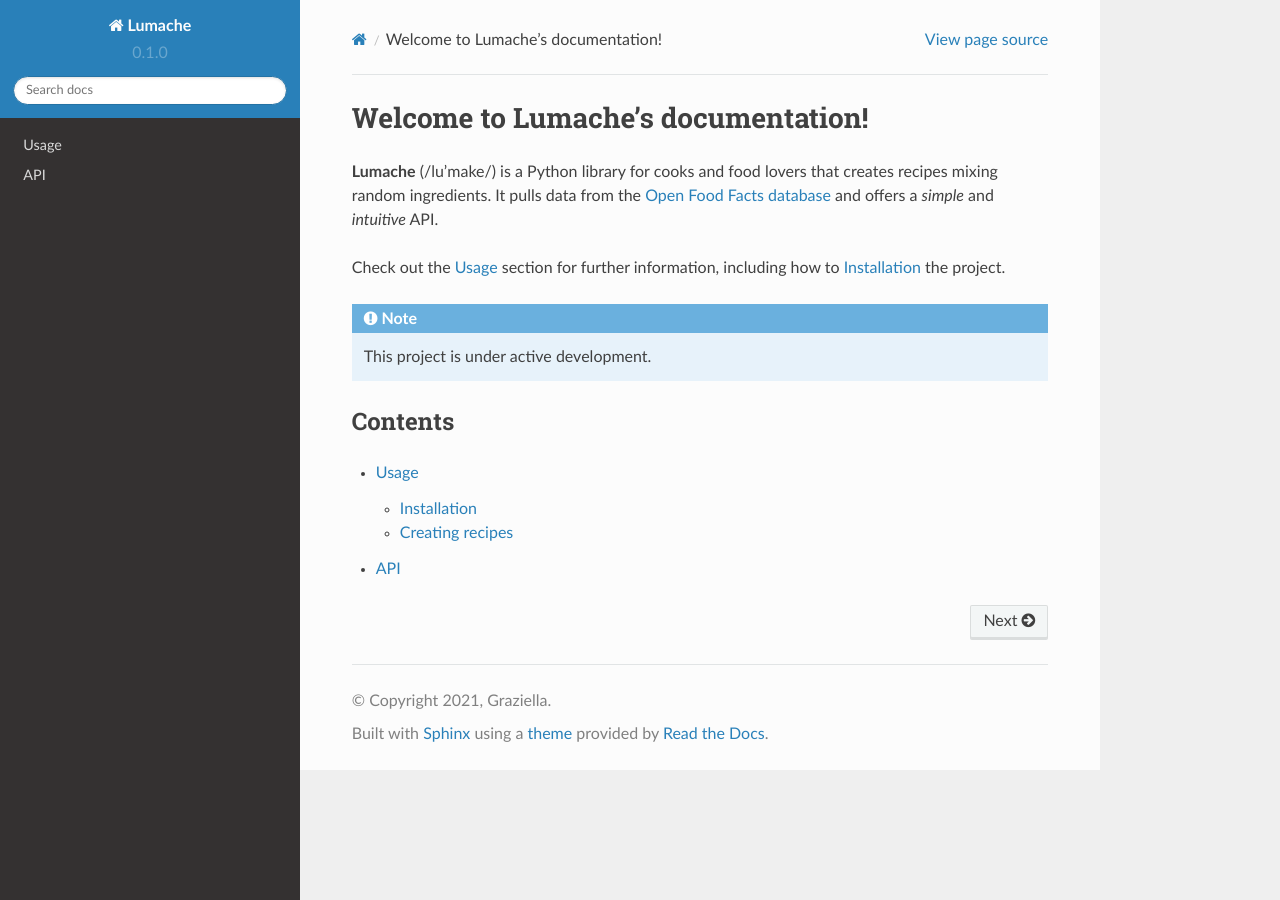
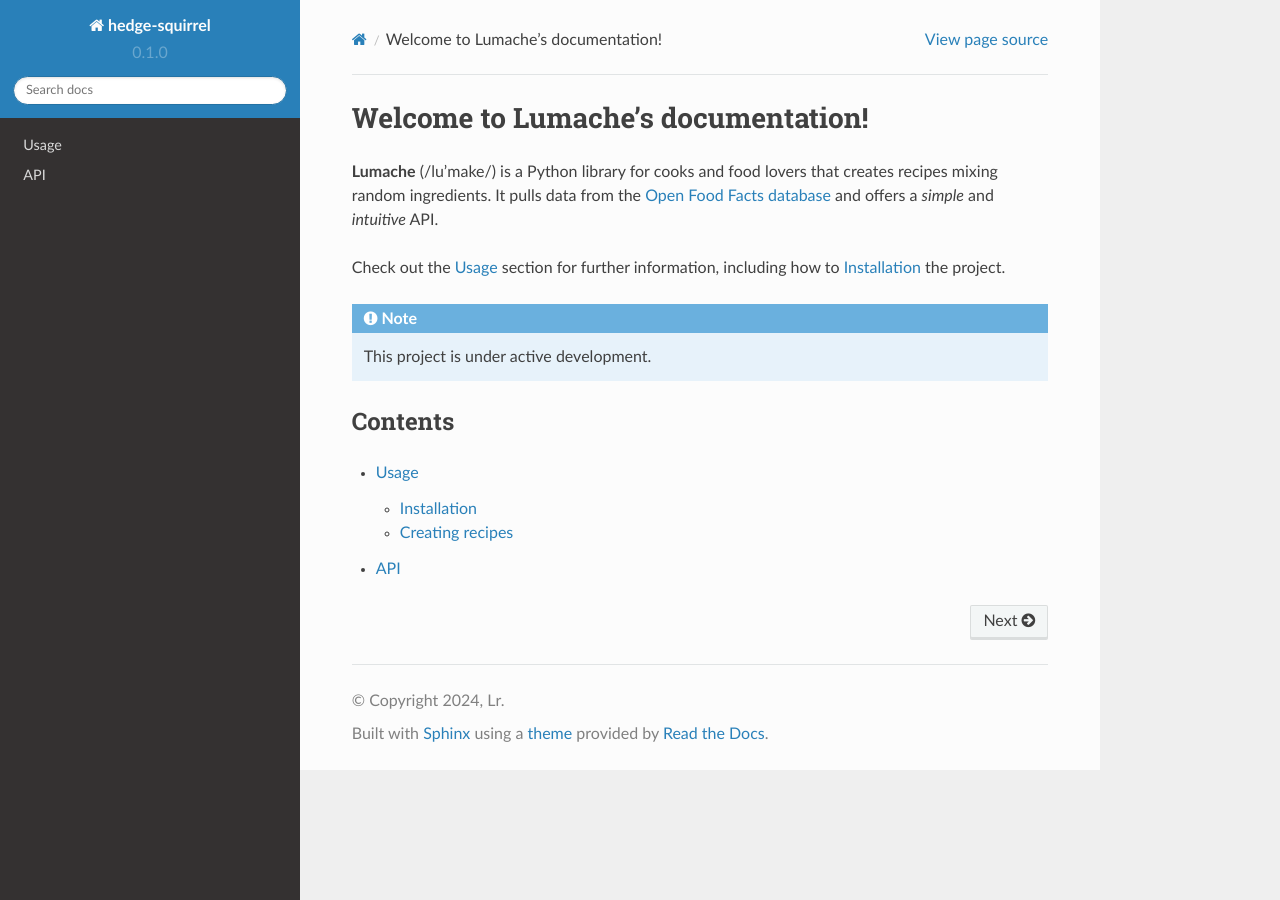
Before and after one commit to LdqX/hedgehog, a Sphinx documentation site: the page built from docs/source/index.rst, in a window 1280 px wide. Built offline with Sphinx 7.4.7 and the Read the Docs theme 2.0.0, drawn with Linux system fonts in a browser that asks for light colours.

Commit message:
add project env configs

```diff
--- a/docs/requirements.txt
+++ b/docs/requirements.txt
@@ -1,2 +1,3 @@
 sphinx==7.1.2
 sphinx-rtd-theme==1.3.0rc1
+myst_parser==2.0.0
--- a/docs/source/conf.py
+++ b/docs/source/conf.py
@@ -2,9 +2,9 @@
 
 # -- Project information
 
-project = 'Lumache'
-copyright = '2021, Graziella'
-author = 'Graziella'
+project = 'hedge-squirrel'
+copyright = '2024, Lr'
+author = 'Lr'
 
 release = '0.1'
 version = '0.1.0'
@@ -17,6 +17,7 @@
     'sphinx.ext.autodoc',
     'sphinx.ext.autosummary',
     'sphinx.ext.intersphinx',
+    'myst_parser',
 ]
 
 intersphinx_mapping = {
```
Also changed, not shown: .readthedocs.yaml.
